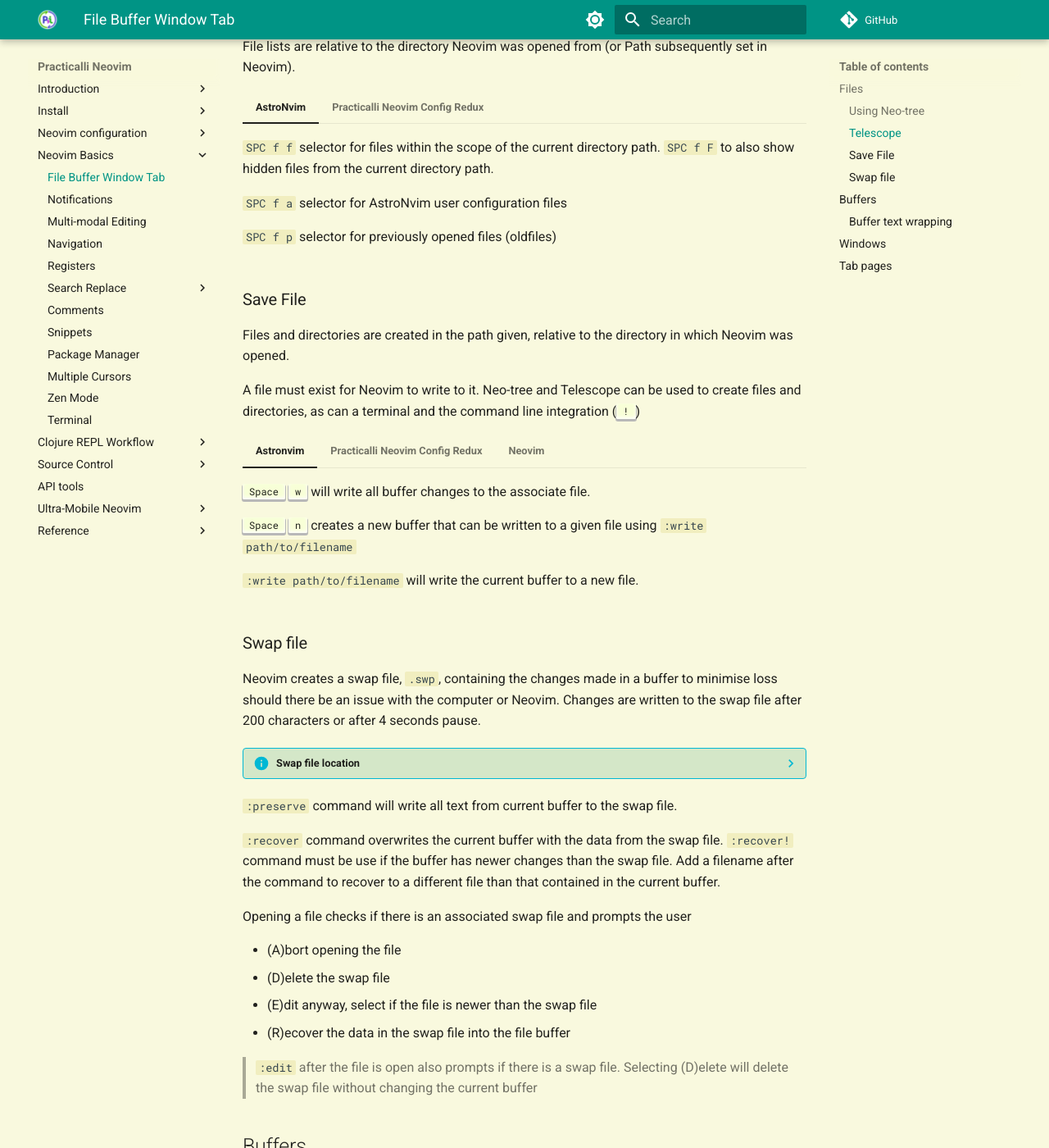
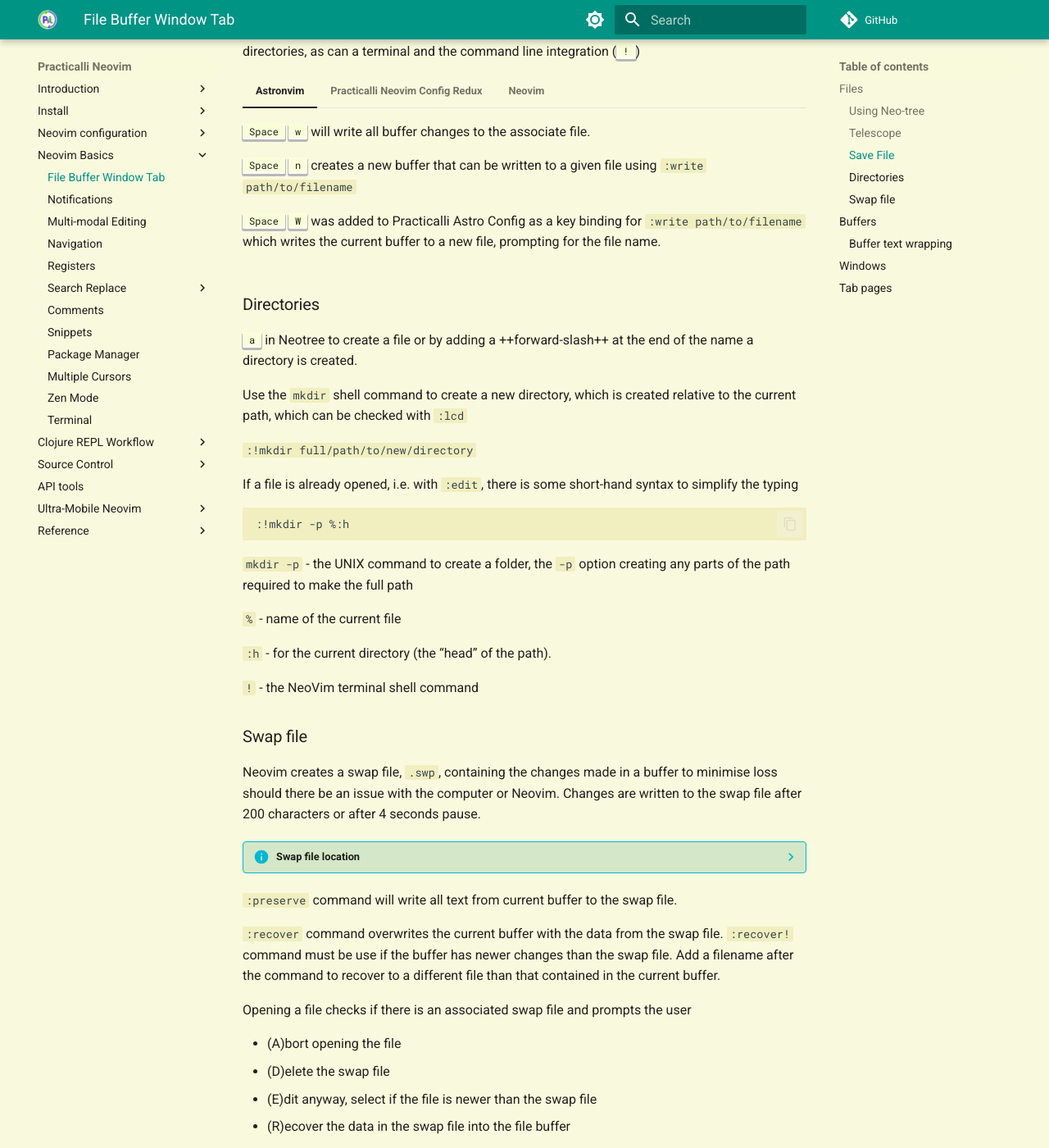
Before and after one commit to practicalli/neovim, an MkDocs documentation site: the page built from docs/neovim-basics/file-buffer-window-tab.md, in a window 1280 px wide and 1400 px high, scrolled down 2144 px. Shown: the whole window at 82% size. Built offline with MkDocs 1.6.1 and Material for MkDocs 9.7.7, drawn with Linux system fonts in a browser that asks for light colours; plug-ins that fetch from the network failed and are left out; comment, search, counter and statistics services are not loaded; some of the changed text lies outside the part shown.

Commit message:
basics: creating a directory with telescope or commands
Resolve #11

````diff
--- a/docs/neovim-basics/file-buffer-window-tab.md
+++ b/docs/neovim-basics/file-buffer-window-tab.md
@@ -23,7 +23,7 @@
 
     ++spc++ ++"o"++ toggles between buffer and neo-tree
 
-    !!! EXAMPLE "Configure hidden files"
+    ??? EXAMPLE "Configure hidden files"
         Configure Neotree to display hidden files and directories by default.  They are shown with a different visual style (subtle color) compared to the other files and directories.
 
         `H` with the cursor in neotree window will still toggle the display of hidden files and directories.
@@ -110,7 +110,7 @@
 
     ++spc++ ++"n"++ creates a new buffer that can be written to a given file using `:write path/to/filename`
 
-    `:write path/to/filename` will write the current buffer to a new file.
+    ++spc++ ++"W"++ was added to Practicalli Astro Config as a key binding for `:write path/to/filename` which writes the current buffer to a new file, prompting for the file name.
 
 
 === "Practicalli Neovim Config Redux"
@@ -142,6 +142,28 @@
 
      `!` is the NeoVim terminal shell command, e.g. `:!mkdir -p path/to/new/directory` creates a new directory and any intermediate path
 
+
+### Directories
+
+++"a"++ in Neotree to create a file or by adding a ++forward-slash++ at the end of the name a directory is created.
+
+Use the `mkdir` shell command to create a new directory, which is created relative to the current path, which can be checked with `:lcd`
+
+`:!mkdir full/path/to/new/directory`
+
+If a file is already opened, i.e. with `:edit`, there is some short-hand syntax to simplify the typing
+
+```shell
+:!mkdir -p %:h
+```
+
+`mkdir -p` - the UNIX command to create a folder, the `-p` option creating any parts of the path required to make the full path
+
+`%` - name of the current file
+
+`:h` - for the current directory (the “head” of the path).
+
+`!` - the NeoVim terminal shell command
 
 
 ### Swap file
````
Also changed, not shown: CHANGELOG.md (+1 -0 lines).
